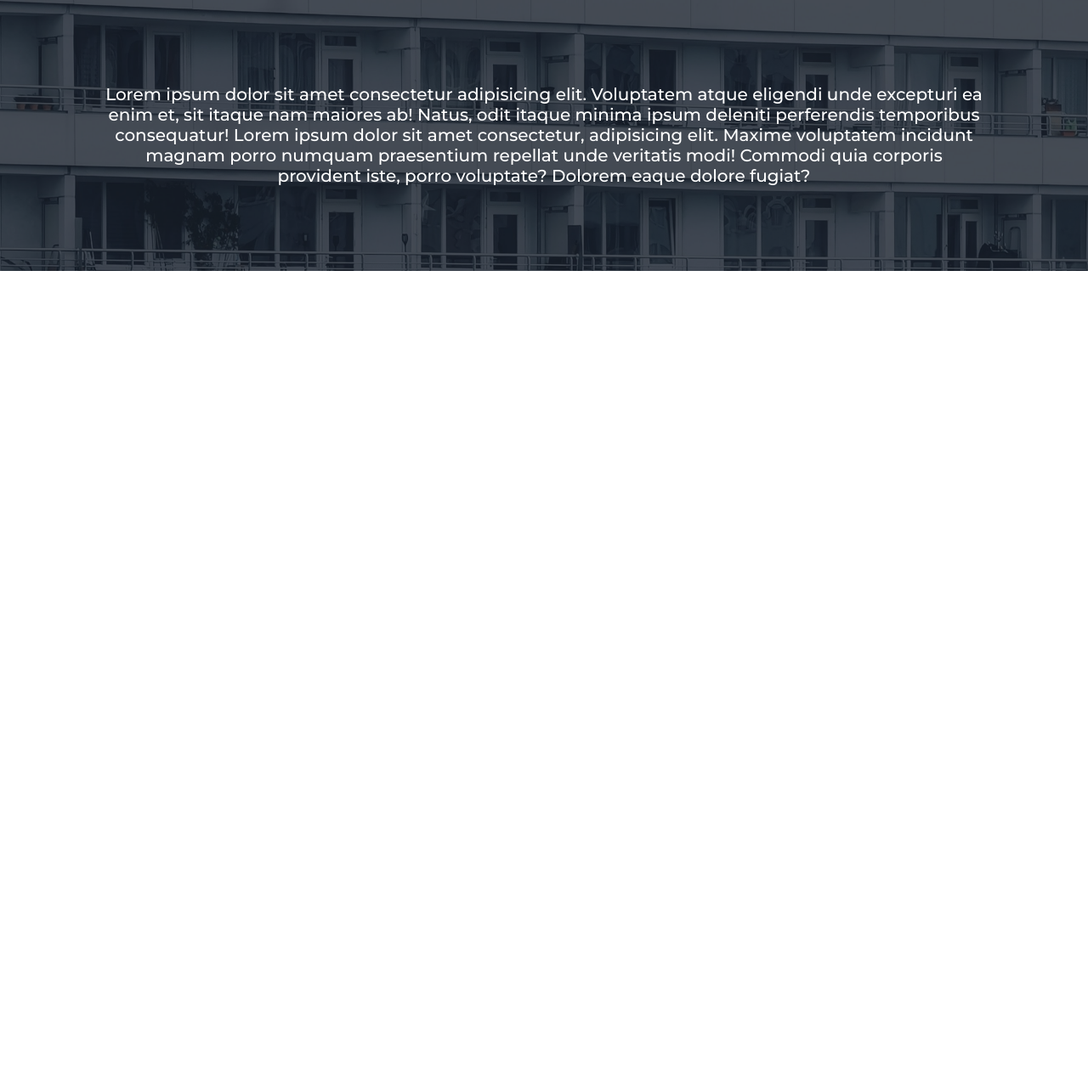
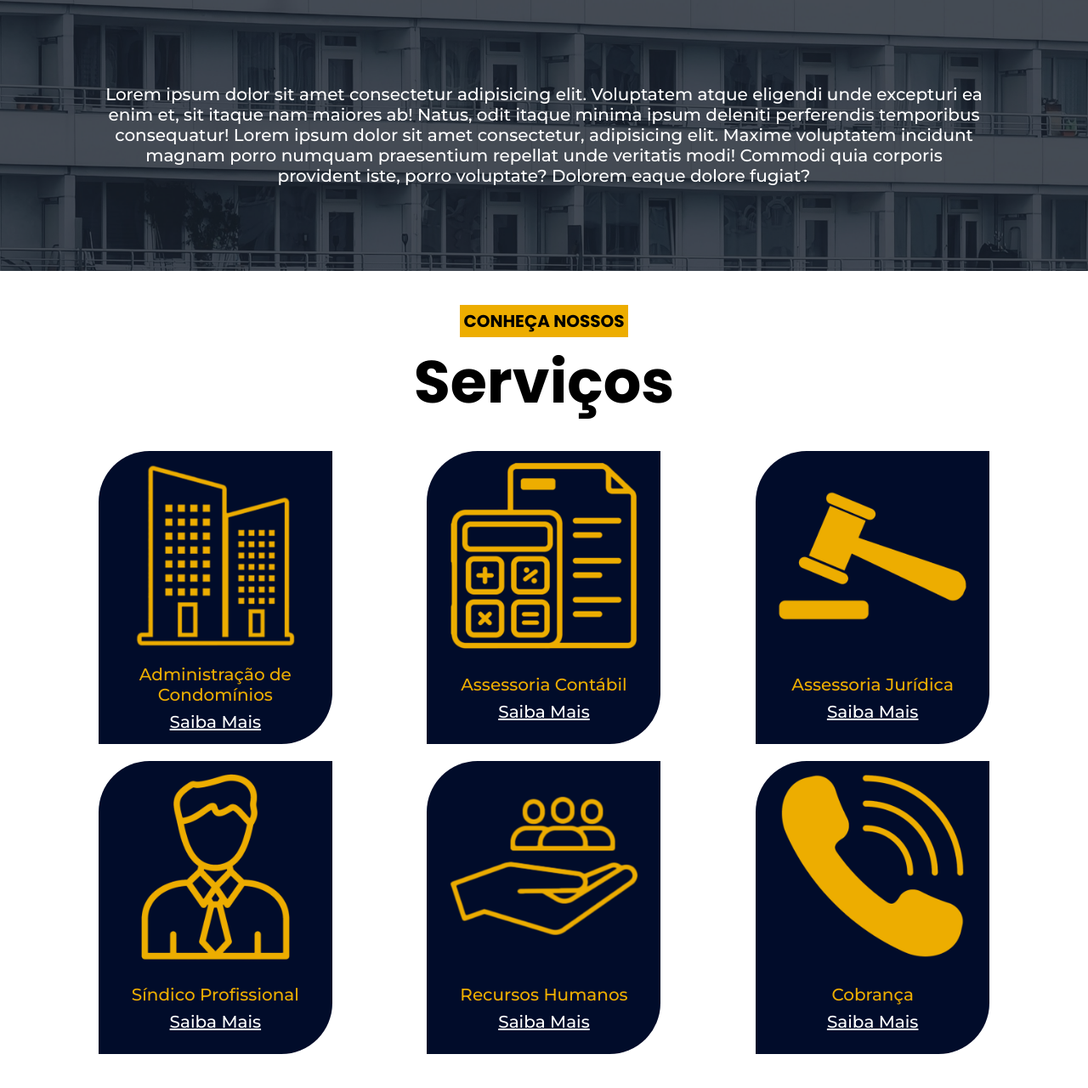
Before and after one commit to gillianfranco/site-omega-administradora, a PHP site: page / in a window 1280 px wide. Shown: the part 1214-2495 px from the top of the page at 85% size. Before the commit the page ends 1533 px from the top, so only its background shows below. Run offline with PHP 8.4, Linux system fonts and the light colour scheme.

Commit message:
Terminar Sessão 3 do site

```diff
--- a/index.php
+++ b/index.php
@@ -206,6 +206,72 @@
                 text-align: center;
             }
 
+        /* Sessão 3 */
+        .section-3{
+            width: 100%;
+            padding: 1em 3em;
+            display: flex;
+            flex-direction: column;
+            align-items: center;
+        }
+        .section-3 > p{
+            background-color: var(--dourado);
+            margin-bottom: 0;
+            padding: .2em;
+        }
+        .section-3 h1{
+            margin-top: 0;
+            margin-bottom: .4em;
+            font-size: 3.5em;
+        }
+        .section-3 > div{
+            display: flex;
+            flex-direction: row;
+            width: 100%;
+            justify-content: space-around;
+        }
+        div.servico{
+            width: 275px;
+            height: 345px;
+            background-color: var(--azulEscuro1);
+            color: var(--dourado);
+            border-radius: 60px 0px 60px 0px;
+            display: flex;
+            flex-direction: column;
+            align-items: center;
+            text-align: center;
+            padding: .5em;
+            margin-bottom: 1em;
+            transition: .5s;
+        }
+        div.servico:hover{
+            scale: 101%;
+            box-shadow: 2px 4px 12px 5px rgba(0, 0, 0, 0.2);
+        }
+        div.servico div p{
+            margin-bottom: .4em;
+            margin-top: .5em;
+        }
+        div.servico div a{
+            color: white;
+            text-decoration: underline;
+        }
+        div.servico div img{
+            height: 100%;
+        }
+        div.servico div:nth-child(1){
+            height: 70%;
+            display: flex;
+            flex-direction: column;
+            justify-content: center;
+        }
+        div.servico div:nth-child(2){
+            height: 30%;
+            display: flex;
+            flex-direction: column;
+            justify-content: center;
+        }
+
     </style>
     <title>Ômega Administradora e Consultoria</title>
 </head>
@@ -251,6 +317,68 @@
             <div class="section-2">
                 <p>Lorem ipsum dolor sit amet consectetur adipisicing elit. Voluptatem atque eligendi unde excepturi ea enim et, sit itaque nam maiores ab! Natus, odit itaque minima ipsum deleniti perferendis temporibus consequatur! Lorem ipsum dolor sit amet consectetur, adipisicing elit. Maxime voluptatem incidunt magnam porro numquam praesentium repellat unde veritatis modi! Commodi quia corporis provident iste, porro voluptate? Dolorem eaque dolore fugiat?</p>
             </div>
+            <div class="section-3">
+                <p class="poppins-bold">CONHEÇA NOSSOS</p>
+                <h1>Serviços</h1>
+                <div>
+                    <div class="servico">
+                        <div>
+                            <img src="assets/images/servicos/administracao-de-condominios.png" alt="Imagem representativa para o serviço de administração de condomínios">
+                        </div>
+                        <div>
+                            <p class="montserrat-regular">Administração de Condomínios</p>
+                            <a href="" class="montserrat-regular">Saiba Mais</a>
+                        </div>
+                    </div>
+                    <div class="servico">
+                        <div>
+                            <img src="assets/images/servicos/assessoria-contabil.png" alt="Imagem representativa para o serviço de assessoria contábil">
+                        </div>
+                        <div>
+                            <p class="montserrat-regular">Assessoria Contábil</p>
+                            <a href="" class="montserrat-regular">Saiba Mais</a>
+                        </div>
+                    </div>
+                    <div class="servico">
+                        <div>
+                            <img src="assets/images/servicos/assessoria-juridica.png" alt="Imagem representativa para o serviço de assessoria jurídica">
+                        </div>
+                        <div>
+                            <p class="montserrat-regular">Assessoria Jurídica</p>
+                            <a href="" class="montserrat-regular">Saiba Mais</a>
+                        </div>
+                    </div>
+                </div>
+                <div>
+                    <div class="servico">
+                        <div>
+                            <img src="assets/images/servicos/sindico-profissional.png" alt="Imagem representativa para o serviço de sindico profissional">
+                        </div>
+                        <div>
+                            <p class="montserrat-regular">Síndico Profissional</p>
+                            <a href="" class="montserrat-regular">Saiba Mais</a>
+                        </div>
+                    </div>
+                    <div class="servico">
+                        <div>
+                            <img src="assets/images/servicos/recursos-humanos.png" alt="Imagem representativa para o serviço de recursos humanos">
+                        </div>
+                        <div>
+                            <p class="montserrat-regular">Recursos Humanos</p>
+                            <a href="" class="montserrat-regular">Saiba Mais</a>
+                        </div>
+                    </div>
+                    <div class="servico">
+                        <div>
+                            <img src="assets/images/servicos/cobranca.png" alt="Imagem representativa para o serviço de cobrança">
+                        </div>
+                        <div>
+                            <p class="montserrat-regular">Cobrança</p>
+                            <a href="" class="montserrat-regular">Saiba Mais</a>
+                        </div>
+                    </div>
+                </div>
+            </div>
         </section>
         <footer></footer>
     </main>
```
Also changed, not shown: assets/images/imagens-de-fundo/pexels-marcus-lenk-3854713-5721942.jpg (deleted), assets/images/servicos/administracao-de-condominios.png (added), assets/images/servicos/assessoria-contabil.png (added), assets/images/servicos/assessoria-juridica.png (added), assets/images/servicos/cobranca.png (added), assets/images/servicos/recursos-humanos.png (added), assets/images/servicos/sindico-profissional.png (added). Lines whose indentation alone changed are shown as unchanged.
